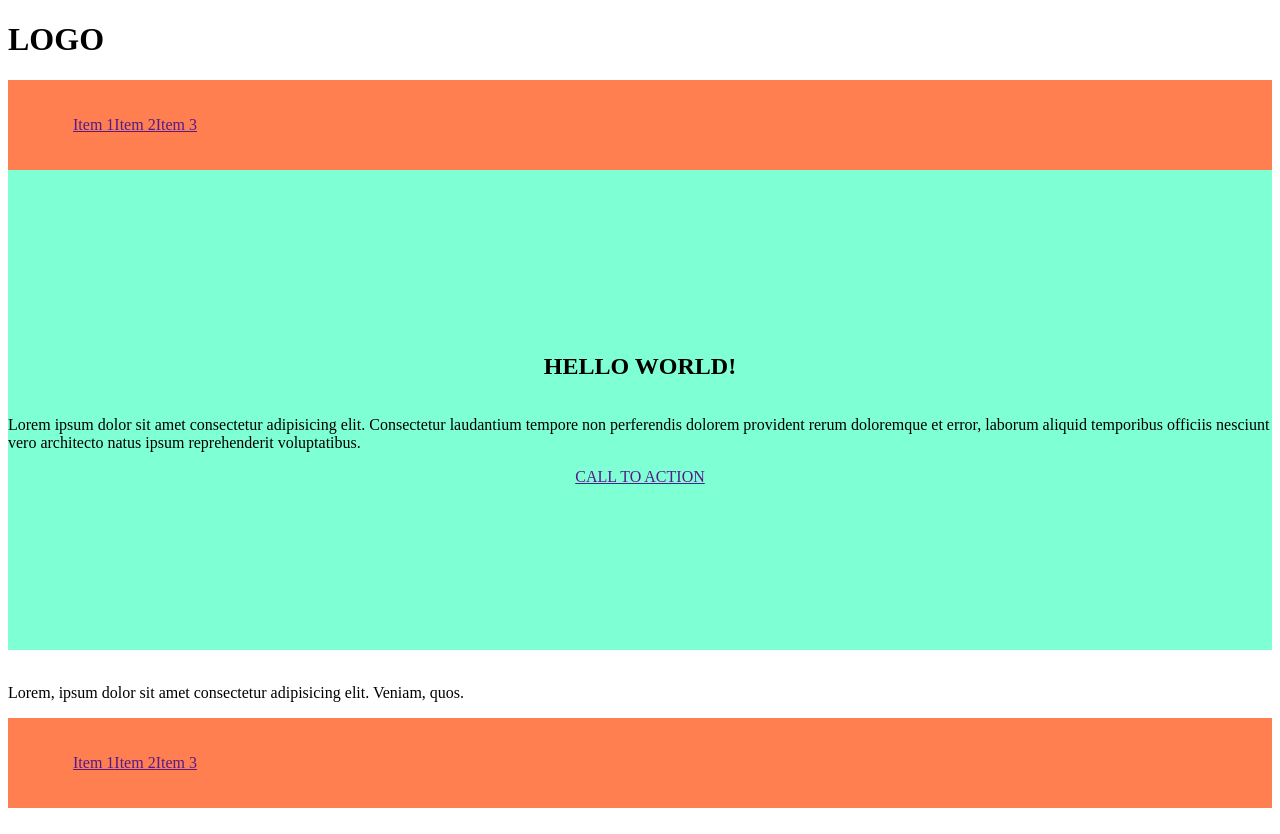
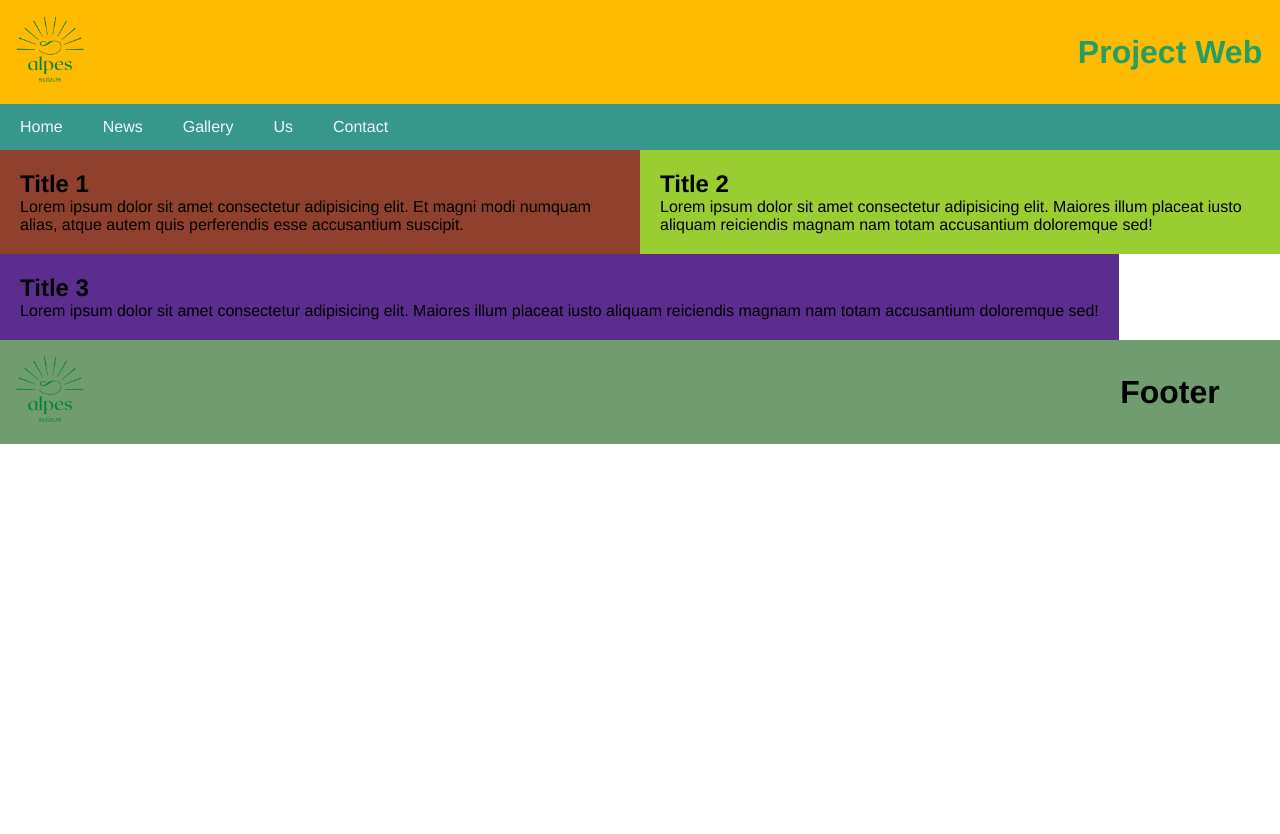
Before and after one commit to JUANDALNINO/WebDevelopment-CoderHouse-Lectures, a plain HTML site: page After 04-01/index.html in a window 1280 px wide. After the commit the page ends 800 px from the top, so only its background shows below. Drawn offline with Linux system fonts and the light colour scheme; files that its build step writes are made by us from their sources.

Commit message:
Finally day

```diff
--- a/After 04-01/index.html
+++ b/After 04-01/index.html
@@ -4,50 +4,42 @@
     <meta charset="UTF-8">
     <meta http-equiv="X-UA-Compatible" content="IE=edge">
     <meta name="viewport" content="width=device-width, initial-scale=1.0">
-    <link rel="stylesheet" href="/notes/styles.css">
-    <title>Document</title>
+    <link rel="stylesheet" href="/styles.css">
+    <title>Flexbox</title>
 </head>
 <body>
-    <header>
-        <h1>LOGO</h1>
-        <nav>
-            <ul>
-                <li><a href="">Item 1</a></li>
-                <li><a href="">Item 2</a></li>
-                <li><a href="">Item 3</a></li>
-            </ul>
-        </nav>
+    <header class="header__div">
+        <div class="logo">
+            <img src="/Logo hotel vector verde.png" alt="">
+        </div>
+        <h1>Project Web</h1>
     </header>
-    <main>
-        <section class="hero">
-            <h2 class="hero__slogan">HELLO WORLD!</h2>
-            <p class="hero__description">Lorem ipsum dolor sit amet consectetur adipisicing elit. Consectetur laudantium tempore non perferendis dolorem provident rerum doloremque et error, laborum aliquid temporibus officiis nesciunt vero architecto natus ipsum reprehenderit voluptatibus.</p>
-            <a href="" class="hero__btn">CALL TO ACTION</a>
-        </section>
-        <section class="proposal">
-
-        </section>
+    <nav>
+        <a href="#">Home</a>
+        <a href="#">News</a>
+        <a href="#">Gallery</a>
+        <a href="#">Us</a>
+        <a href="#">Contact</a>
+    </nav>
+    <main class="main">
+        <div class="main__01">
+            <h2>Title 1</h2>
+            <p>Lorem ipsum dolor sit amet consectetur adipisicing elit. Et magni modi numquam alias, atque autem quis perferendis esse accusantium suscipit.</p>
+        </div>
+        <div class="main__02">
+            <h2>Title 2</h2>
+            <p>Lorem ipsum dolor sit amet consectetur adipisicing elit. Maiores illum placeat iusto aliquam reiciendis magnam nam totam accusantium doloremque sed!</p>
+        </div>
+        <div class="main__03">
+            <h2>Title 3</h2>
+            <p>Lorem ipsum dolor sit amet consectetur adipisicing elit. Maiores illum placeat iusto aliquam reiciendis magnam nam totam accusantium doloremque sed!</p>
+        </div>
     </main>
-    <section>
-        <div class="container">
-            <img src="/root/assets/01 HomePage/Accommodation.jpg" alt="">
+    <footer>
+        <div class="logo">
+            <img src="/Logo hotel vector verde.png" alt="">
         </div>
-    </section>
-    <footer>
-        <p>Lorem, ipsum dolor sit amet consectetur adipisicing elit. Veniam, quos.</p>
-        <nav>
-            <ul>
-                <li><a href="">Item 1</a></li>
-                <li><a href="">Item 2</a></li>
-                <li><a href="">Item 3</a></li>
-            </ul>
-        </nav>
+        <h1>Footer</h1>
     </footer>
-    <div class="footer__col">
-        <img src="/root/assets/logos/Logo hotel vector verde.png" alt="" class="footer__img">
-    </div>
-    <!--acomodar una imagen con el css para evitar tamaños desconocidos.
-    1. Se usa el div y el tamaño especifico que se busca de la imagen
-    2. la imagen al 100%-->
 </body>
 </html>
--- a/After 04-01/styles.css
+++ b/After 04-01/styles.css
@@ -1,14 +1,78 @@
 * {
+    box-sizing: border-box;
     margin: 0;
     padding: 0;
-    box-sizing: border-box;
+    font-family: 'Franklin Gothic Medium', 'Arial Narrow', Arial, sans-serif;
 }
 
-.container {
-    width: 400px;
-    margin: 50px;
+.header__div {
+    padding: 10px;
+    background-color: rgb(255, 187, 0);
+    text-align: center;
+    color: rgb(36, 158, 101);
+    display: flex;
+    justify-content: space-between;
+    align-items: center;
 }
 
-.container img {
+h1 {
+    width: 200px;
+}
+
+.logo {
+    width: 80px;
+}
+
+.logo img {
     width: 100%;
 }
+
+nav {
+    display: flex;
+    flex-direction: row;
+    background-color: rgb(55, 151, 138);
+}
+
+nav a {
+    color: aliceblue;
+    padding: 14px 20px;
+    text-decoration: none;
+}
+
+.main {
+    display: flex;
+    flex-wrap: wrap;
+}
+
+.main__01 {
+    flex: 50px;
+    background-color: rgb(143, 65, 45);
+    padding: 20px;
+}
+
+.main__02 {
+    flex: 50px;
+    background-color: yellowgreen;
+    padding: 20px;
+}
+
+.main__03 {
+    background-color: rgb(91, 45, 143);
+    padding: 20px;
+}
+
+footer {
+    padding: 10px;
+    text-align: center;
+    background-color: rgb(112, 156, 112);
+    display: flex;
+    justify-content: space-between;
+    align-items: center;
+}
+
+
+@media screen and (max-width: 700px) {
+    nav, .main {
+        flex-direction: column;
+    }
+}
```
Also changed, not shown: After 04-01/Logo hotel vector verde.png (added).
